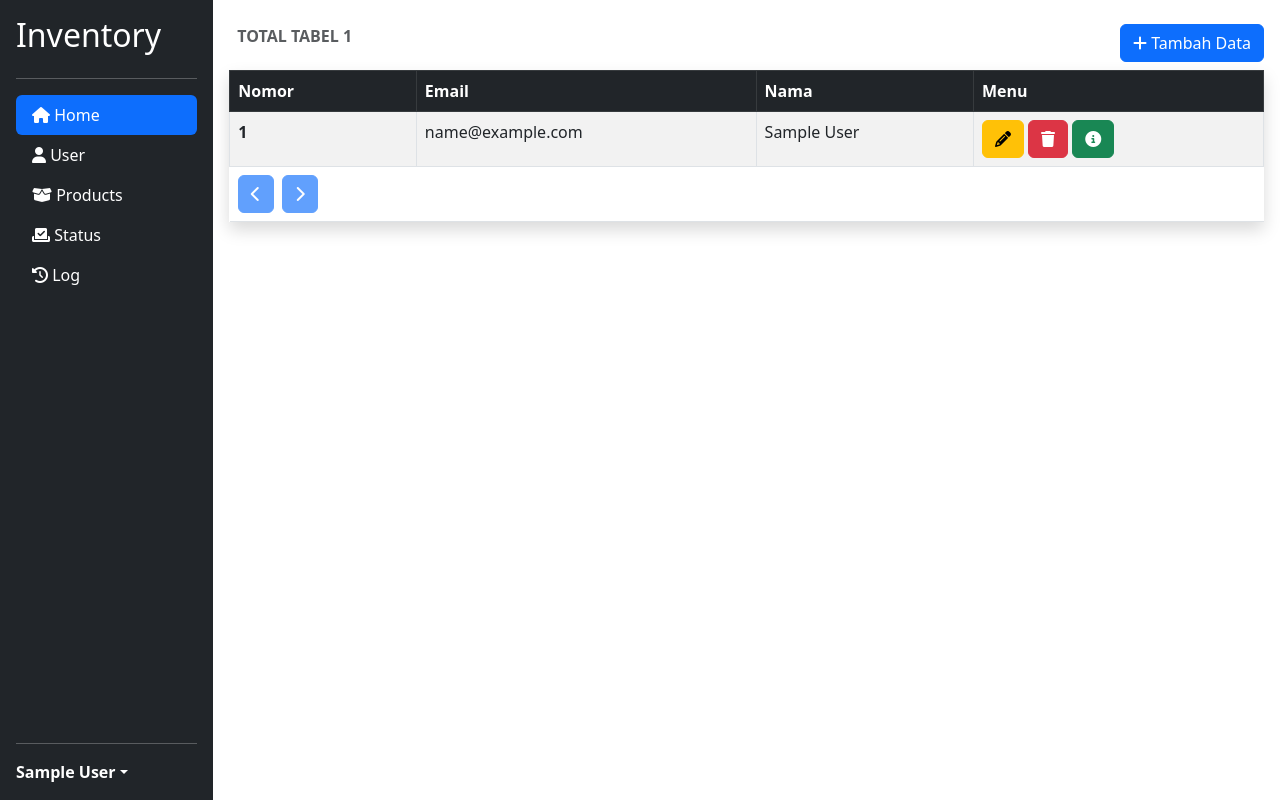
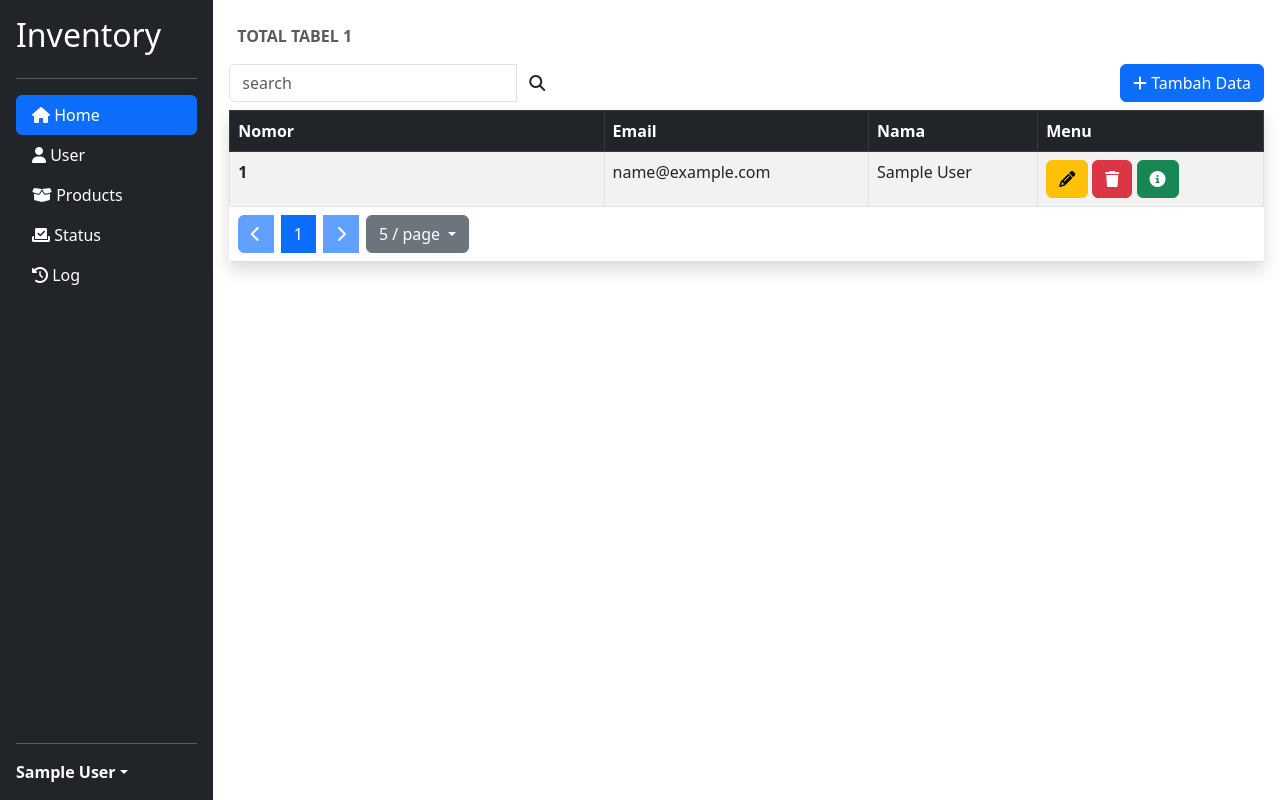
Before and after one commit to Arsyillaa00/Project_1_web_inventory, a PHP site: page /admin/user.php in a window 1280 px wide. Run offline with PHP 8.4, Linux system fonts and the light colour scheme; the visitor is signed in with stand-in values (Sample User, id 1); tables that the repository leaves empty or names only in its code hold one stand-in row (values such as "Sample post").

Commit message:
update v.1.000.015

```diff
--- a/admin/user.php
+++ b/admin/user.php
@@ -16,43 +16,40 @@
 
 <?php
 
-
-    //nyambungin file dashboard.php ke file controller.php
     require_once "../app/controller.php";
 
-    //koneksi ke router php
     require_once "../app/router.php";
 
-
-    //nyambungin file dashboard.php ke file login.php
-    //include "../template/login.php";
-
-    //panggil function mysql
     $db = database();
     session_start();
 
-    //mengecheck session user
     if(isset($_SESSION['id_user'])){
-
-        //mengatur data agar hanya di tampilkan 4 baris
         $page = $_GET["page"]??0;
 
-        //Memanggil class User dr filw controller.php
         $user = new User($db,$page);
         $new = $user->new();
         $tabels = $user->tabel();
         $count = $user->count();
         $header = $user->header();
+
+        $text = "";
+        if(isset($_GET['search'])&&$_GET['search']!=NULL){
+            $text = $_GET['search'];
+
+            $user->search($_GET['search']);
+        };
+
+        $url = $user->url();
         $list = $user->list();
         $prev = $user->prev();
         $next = $user->next();
+        $limit = $user->limit();
+        $nav = $user->nav();
 
-        //nyambungin file dashboard.php ke file login.php
         include "../template/tabel.php";
 
+    }else{
 
-    }else{
-        //perintah untuk redirect
         header("Location: ../index.php");
     }
 ?>
--- a/app/controller.php
+++ b/app/controller.php
@@ -286,24 +286,23 @@ class Konsumen{
 }
 
 class User{
-    const LIMIT = 12;
+    const LIMIT = 5;
     const DB = "user";
     public $mysql;
     public $page;
     public $array;
     public $input;
+    public $search;
 
     function __construct($mysql, $page){
         $this->mysql=$mysql;
         $this->page=$page;
-        //echo "test construct";
 
-        //jika session tersimpan, perintah dibawah akan dijalankan
         login_status();
     }
 
     function __destruct(){
-        //echo "test destruct";
+
     }
 
     function new(){
@@ -314,7 +313,6 @@ class User{
     }
 
     function insert($post){
-        //memanggil variabel public
         $mysql = $this->mysql;
 
         $nama = $mysql->real_escape_string($post['nama']);
@@ -322,11 +320,7 @@ class User{
         $password = $mysql->real_escape_string($post['password']);
         $password2 = $mysql->real_escape_string($post['password2']);
 
-
-        //untuk konfirmasi ulang pass, jika nilai berbeda data tdk bisa diinput
         if($password == $password2){
-
-            //cek email sudah digunakan atau belum
             $check = $mysql->query("SELECT id_user FROM user WHERE nama='$nama' AND email='$email'")->num_rows;
 
             if($check){
@@ -360,7 +354,6 @@ class User{
     }
 
     function detail($id_user){
-        //memanggil variabel public
         $mysql = $this->mysql;
 
         $id = $mysql->real_escape_string($id_user);
@@ -370,7 +363,6 @@ class User{
     }
 
     function update($profil){
-        //memanggil variabel public
         $mysql = $this->mysql;
 
         $id = $mysql->real_escape_string($profil['id']);
@@ -384,15 +376,11 @@ class User{
     }
 
     function tabel(){
-        //memanggil variabel public
         $mysql = $this->mysql;
         $count = $this->count();
 
-        //perintah utk check tabel
         $query = "SHOW TABLES LIKE 'user'";
         $result = $mysql->query($query)->num_rows;
-        //check $result berhasil/tdk
-        //print json_encode($result);
 
         if($result){
             return "TOTAL TABEL ".$count;
@@ -406,11 +394,9 @@ class User{
                 status INT(1)
                 )";
 
-            //perintah untuk membuat tabel di database
             if($mysql->query($create) != false){
                 $demo = "INSERT INTO user (nama,email,password) VALUES ('admin','admin@gmail.com','admin123')";
 
-                //perintah untuk check insert user telah berhsl/tdk
                 if($mysql->query($demo) != false){
                     return "TOTAL TABEL".$count;
                 }else{
@@ -422,11 +408,30 @@ class User{
         }
     }
 
+    function limit(){
+        $limit = $_GET['limit']??self::LIMIT;
+        $array = array(5,10,15);
+        $result = "";
+
+        foreach($array as $key){
+            $result .=  "<li><a class='dropdown-item' href='?limit=".$key."'>".$key." / page</a></li>";
+        }
+
+        return  "<div class='dropdown'>
+                    <button class='btn btn-secondary dropdown-toggle' type='button' data-bs-toggle='dropdown' aria-expanded='false'>
+                        ".$limit." / page
+                    </button>
+                    <ul class='dropdown-menu'>
+                        ".$result."
+                    </ul>
+                </div>";
+    }
+
     function count(){
-        //memanggil variabel public
         $mysql = $this->mysql;
+        $search = $this->search;
 
-        $query = "SELECT * FROM user";
+        $query = "SELECT * FROM user $search";
         $result = $mysql->query($query)->num_rows;
 
         return $result;
@@ -442,13 +447,13 @@ class User{
     }
 
     function list(){
-        //memanggil variabel public
+        $number = $_GET['limit']??self::LIMIT;
         $page = $this->page;
         $mysql = $this->mysql;
+        $search = $this->search;
 
-        $limit = self::LIMIT*$page;
-        $number = self::LIMIT;
-        $query = "SELECT (@no:=@no+1) AS nomor, id_user, email, nama FROM user, (SELECT @no:=$limit) AS number ORDER BY id_user LIMIT $limit,$number";
+        $limit = $number*$page;
+        $query = "SELECT (@no:=@no+1) AS nomor, id_user, email, nama FROM user, (SELECT @no:=$limit) AS number $search ORDER BY id_user LIMIT $limit,$number";
         $result = $mysql->query($query);
 
         $this->array = $result->num_rows;
@@ -474,12 +479,10 @@ class User{
     }
 
     function delete($id_user){
-        //memanggil variabel public
         $mysql = $this->mysql;
 
         $id = $mysql->real_escape_string($id_user);
 
-        //perulangan untuk mencegah hapus id/akun yg digunakan untuk login
         if($id == $_SESSION['id_user']){
             return 0;
         }else{
@@ -488,23 +491,64 @@ class User{
         }
     }
 
+    function search($search){
+        $this->input = $search;
+        $this->search = "WHERE nama LIKE '%$search%'";
+
+    }
+
+    function url(){
+        $url = array();
+        $url['db'] = "user";
+        $url['page'] = 0;
+
+        $search = "user.php?".http_build_query($url);
+
+        return $search;
+    }
+
+    function nav(){
+        $page = $this->page;
+        $count = $this->count();
+        $array = $this->array;
+        $search = $this->input;
+
+        $limit = $_GET['limit']??self::LIMIT;
+        $range = $count/$limit;
+
+        if($range > round($range)){
+            $range = round($range)+1;
+        }
+
+        $nav = "";
+
+        foreach(range($page-1,$page+1) as $key){
+            if(($key+1) > 0 && $key < $range){
+                $class = $key==$page?"btn-primary":"btn-secondary";
+
+                $nav .= "<a class='btn ".$class." me-2' href='user.php?limit=".$limit."&page=".$key."&search=".$search."'> ".($key+1)." </a>";
+            }
+        }
+
+        return $nav;
+    }
+
     function prev(){
-        //memanggil variabel public
         $page = $this->page;
 
+        $limit = $_GET['limit']??self::LIMIT;
         $prev = "";
         $url = array();
         $url['db'] = "user";
         $url['page'] = $page-1;
+        $url['limit'] = $limit;
 
-        //membuat tombol prev saat mencari berdasarkan karakter
         if($this->input){
             $url['search'] = $this->input;
         }
 
         $search = "?".http_build_query($url);
 
-        //membuat tombol prev
         if(!$page){
             $prev = "<a class='btn btn-primary disabled me-2' href='".$search."'> <span class='fa-solid fa-chevron-left'></span> </a>";
         }else{
@@ -515,29 +559,26 @@ class User{
     }
 
     function next(){
-        //memanggil function dalam class
         $count = $this->count();
-
-        //memanggil variabel public
         $page = $this->page;
 
+        $limit = $_GET['limit']??self::LIMIT;
         $next = "";
         $url = array();
         $url['db'] = "user";
         $url['page'] = $page+1;
+        $url['limit'] = $limit;
 
-        //membuat tombol next saat mencari berdasarkan karakter
         if($this->input){
             $url['search'] = $this->input;
         }
 
         $search = "?".http_build_query($url);
 
-        //membuat tombol next
-        if($this->array >= self::LIMIT && ($this->array*($page+1))!=$count){
-            $next = "<a class='btn btn-primary' href='".$search."'> <span class='fa-solid fa-chevron-right'></span> </a>";
+        if($this->array >= $limit && ($this->array*($page+1))!=$count){
+            $next = "<a class='btn btn-primary me-2' href='".$search."'> <span class='fa-solid fa-chevron-right'></span> </a>";
         }else{
-            $next = "<a class='btn btn-primary disabled' href='".$search."'> <span class='fa-solid fa-chevron-right'></span> </a>";
+            $next = "<a class='btn btn-primary me-2 disabled' href='".$search."'> <span class='fa-solid fa-chevron-right'></span> </a>";
         }
 
         return $next;
--- a/template/tabel.php
+++ b/template/tabel.php
@@ -1,48 +1,3 @@
-<?php
-
-    /*$tabel = $_GET['db']??"";
-    $head = "";
-
-    switch($tabel){
-        case 'user':
-            $head = "<tr>
-                        <th>Nomor</th>
-                        <th>Email</th>
-                        <th>Nama</th>
-                        <th>Menu</th>
-                    </tr>";
-        break;
-
-        case 'status':
-            $head = "<tr>
-                        <th>Nomor</th>
-                        <th>Title</th>
-                        <th>Level</th>
-                        <th>Menu</th>
-                    </tr>";
-        break;
-
-        case 'products':
-            $head = "<tr>
-                        <th>Nomor</th>
-                        <th>Nama</th>
-                        <th>Harga</th>
-                        <th>Total</th>
-                        <th>Status</th>
-                        <th>Tanggal Input</th>
-                        <th>Tanggal Update</th>
-                        <th>Menu</th>
-                    </tr>";
-        break;
-
-        default :
-            //perintah untuk redirect
-            header("Location: ../index.php");
-        break;
-    }*/
-
-?>
-
 <main class="col-10 p-3">
     <section class="countainer">
         <div class="row">
@@ -59,17 +14,28 @@
                     <tfoot>
                         <tr>
                             <td class="border-0">
-                                <?php echo $prev.$next; ?>
+                                <div class="input-group">
+                                    <?php echo $prev.$nav.$next.$limit; ?>
+                                </div>
                             </td>
                         </tr>
                     </tfoot>
 
                     <caption>
-                        <div class="d-flex justify-content-between">
-                            <div class="px-2 fw-bold">
-                                <?php echo $tabels; ?>
+                        <div class="px-2 fw-bold mb-3">
+                            <?php echo $tabels; ?>
+                        </div>
+
+                        <div class="row">
+                            <div class="col-4">
+                                <form class="input-group col-4" action="<?php echo $url; ?>" method="GET">
+                                    <input type="text" class="form-control" name="search" value="<?php echo $text ?>" placeholder="search">
+                                    <button class="btn btn-primarry"><span class="fa-solid fa-magnifying-glass"></span></button>
+                                </form>
                             </div>
-                            <?php echo $new; ?>
+                            <div class="col-8 text-end">
+                                <?php echo $new; ?>
+                            </div>
                         </div>
                     </caption>
                 </table>
--- a/user/index.php
+++ b/user/index.php
@@ -117,10 +117,6 @@
         <!--Menampilkan Product-->
         <section class="container py-4 mt-5">
             <div class="row">
-
-
-
-
                 <?php
 
                     //koneksi ke file controller
```
Also changed, not shown: README.md, readme.md.
